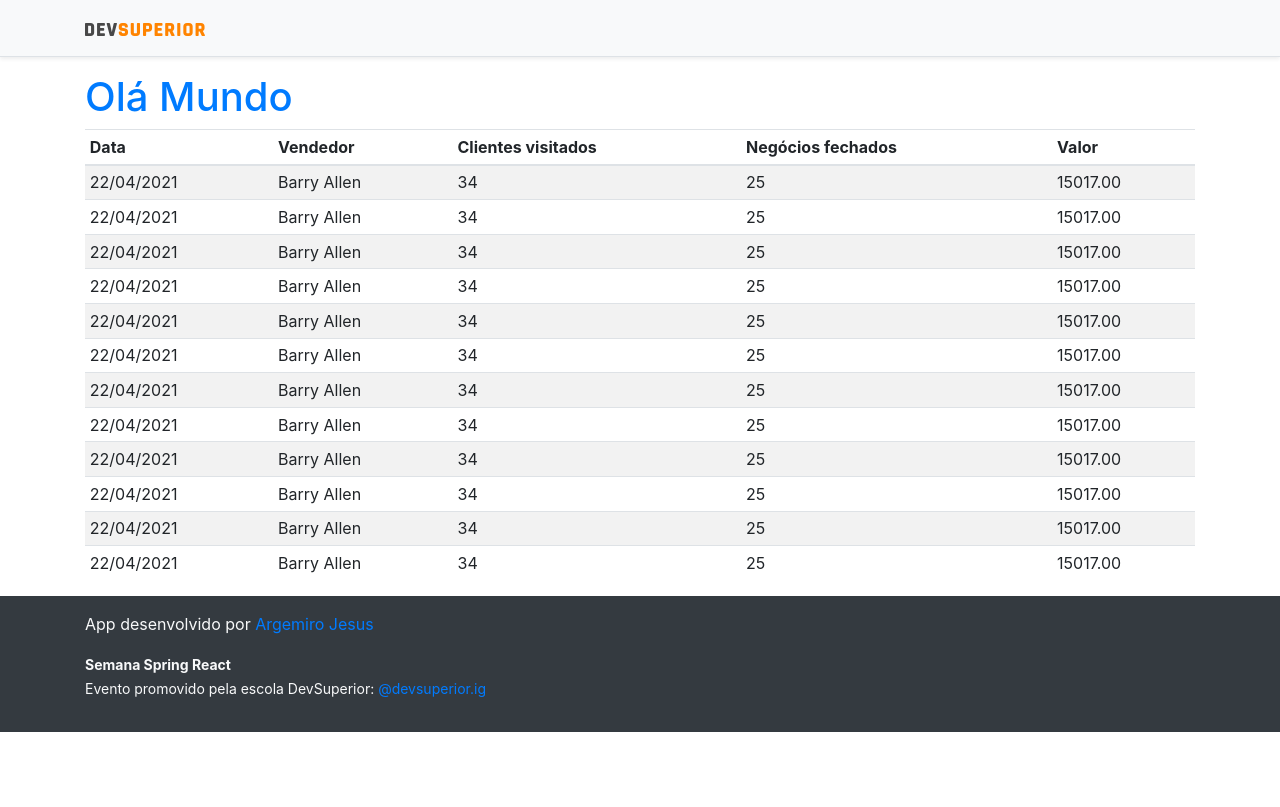
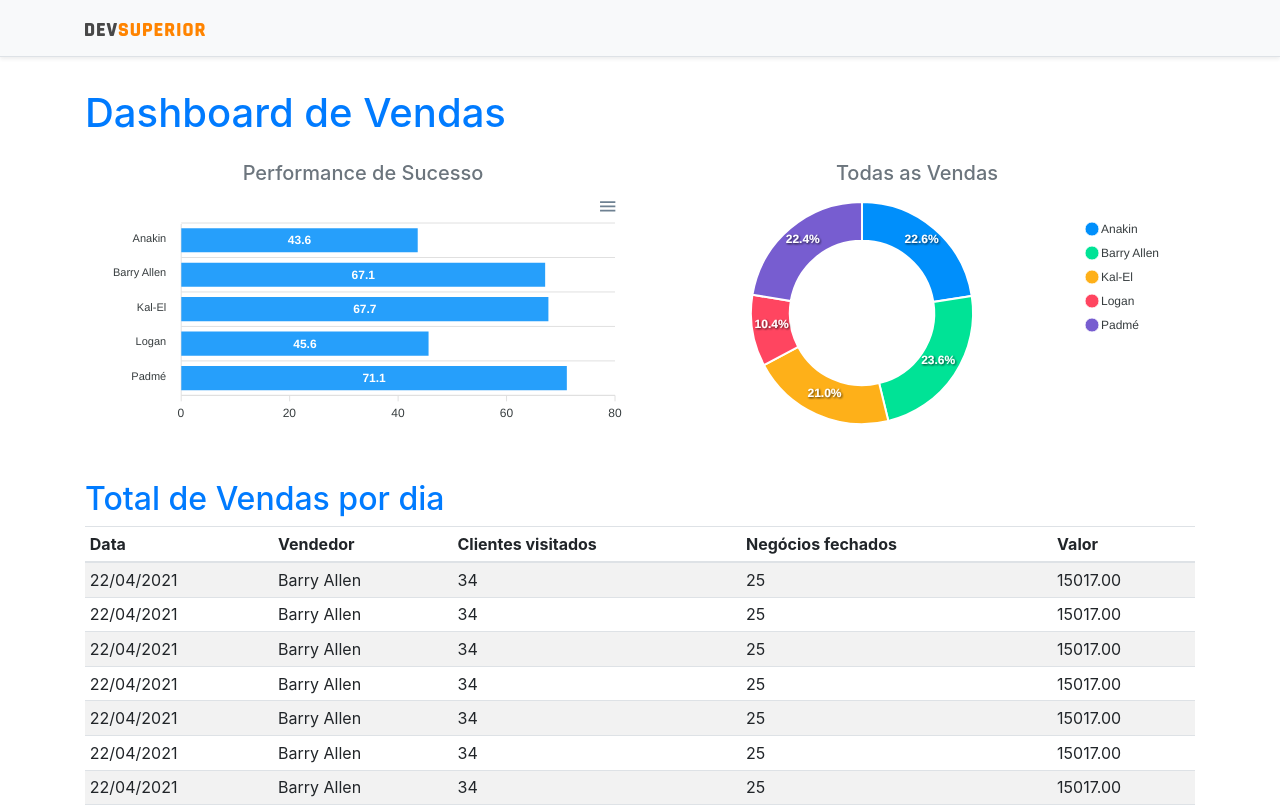
Before and after one commit to argemirojesus/dsvendas-sds3, a React (Create React App) app in the folder frontend/: page / in a window 1280 px wide. Shown: the top 807 px of the page. Built offline with nearby package versions, Linux system fonts and the light colour scheme; the HTML template or start-up script is replaced by a standard one.

Commit message:
Static Charts

```diff
--- a/frontend/package.json
+++ b/frontend/package.json
@@ -12,10 +12,12 @@
     "@types/node": "^12.0.0",
     "@types/react": "^17.0.0",
     "@types/react-dom": "^17.0.0",
+    "apexcharts": "^3.26.1",
     "bootstrap": "^4.6.0",
     "jquery": "1.9.1",
     "popper.js": "^1.16.1",
     "react": "^17.0.2",
+    "react-apexcharts": "^1.3.9",
     "react-dom": "^17.0.2",
     "react-scripts": "4.0.3",
     "typescript": "^4.1.2",
--- a/frontend/src/App.tsx
+++ b/frontend/src/App.tsx
@@ -1,4 +1,6 @@
+import BarChart from "components/BarChart";
 import DataTable from "components/DataTable";
+import DonutChar from "components/DunetChart";
 import Footer from "components/footer";
 import Navbar from "components/Navbar";
 
@@ -7,7 +9,21 @@
     <>
       <Navbar />
       <div className="container">
-        <h1 className="text-primary">Olá Mundo</h1>
+        <h1 className="text-primary py-3">Dashboard de Vendas</h1>
+
+        <div className="row px-3">
+          <div className="col-sm-6">
+            <h5 className="text-center text-secondary">Performance de Sucesso</h5>
+            <BarChart />
+          </div>
+          <div className="col-sm-6">
+            <h5 className="text-center text-secondary">Todas as Vendas</h5>
+            <DonutChar />
+          </div>
+        </div>
+
+        <div className="py-3"></div>
+        <h2 className="text-primary"> Total de Vendas por dia</h2>
         <DataTable />
       </div>
       <Footer />
--- /dev/null
+++ b/frontend/src/components/BarChart/index.tsx
@@ -0,0 +1,38 @@
+import Chart from "react-apexcharts";
+
+
+const options = {
+    plotOptions: {
+        bar: {
+            horizontal: true,
+        }
+    },
+};
+
+const mockData = {
+    labels: {
+        categories: ['Anakin', 'Barry Allen', 'Kal-El', 'Logan', 'Padmé']
+    },
+    series: [
+        {
+            name: "% Sucesso",
+            data: [43.6, 67.1, 67.7, 45.6, 71.1]
+        }
+    ]
+};
+
+
+const BarChart = () => {
+    return (
+
+        <Chart
+            options={{...options, xaxis: mockData.labels}}
+            series={mockData.series}
+            type="bar"
+            height="240"
+
+        />
+    );
+}
+
+export default BarChart;
--- /dev/null
+++ b/frontend/src/components/DunetChart/index.tsx
@@ -0,0 +1,30 @@
+
+
+import Chart from "react-apexcharts";
+
+const DonutChar = () => {
+
+    const mockData = {
+        series: [477138, 499928, 444867, 220426, 473088],
+        labels: ['Anakin', 'Barry Allen', 'Kal-El', 'Logan', 'Padmé']
+    }
+
+    const options = {
+        legend: {
+            show: true
+        }
+    }
+
+    return (
+
+        <Chart
+            options={{...options, labels: mockData.labels}}
+            series={mockData.series}
+            type="donut"
+            height="240"
+
+        />
+    );
+}
+
+export default DonutChar;
```
Also changed, not shown: 1 other file (tests, documents, lock files or other folders).
